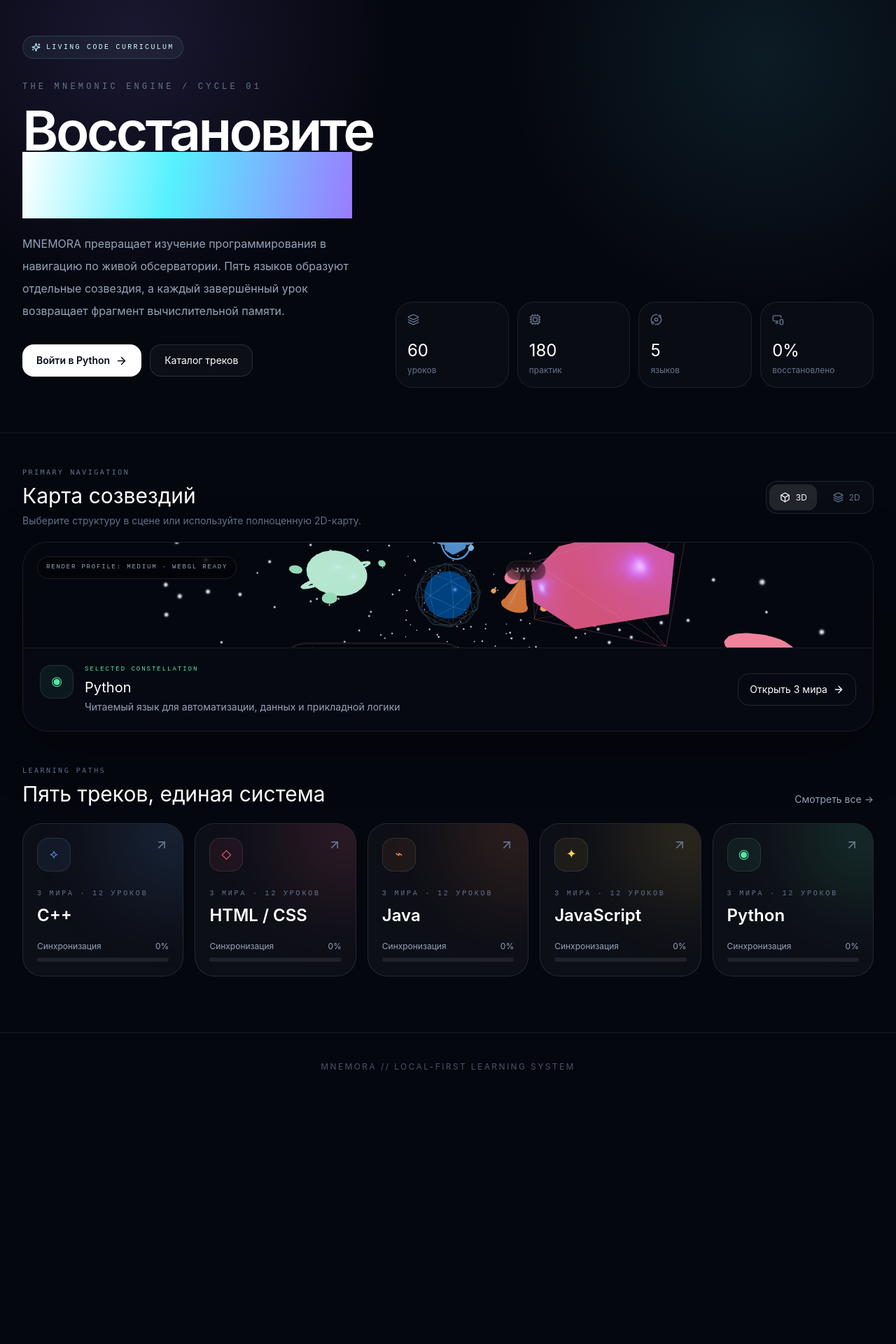
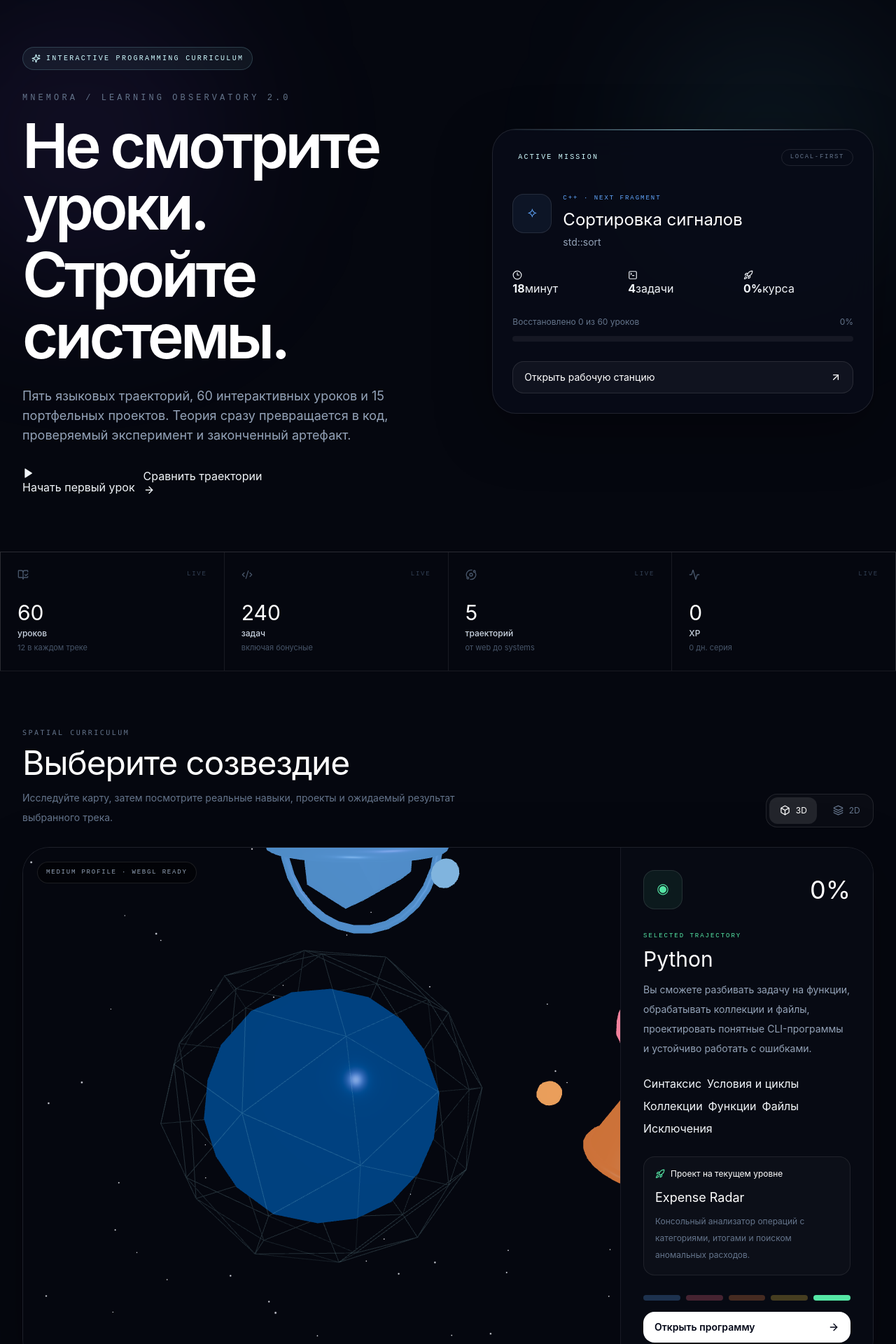
Before and after one commit to markofornoliak/MNEMORA, a React (Vite) app: page / in a window 1280 px wide. Shown: the part 80-2000 px from the top of the page at 70% size. Before the commit the page ends 1652 px from the top, so only its background shows below. Built offline with nearby package versions, Linux system fonts and the light colour scheme.

Commit message:
Redesign learning observatory home

```diff
--- a/src/pages/HomePage.tsx
+++ b/src/pages/HomePage.tsx
@@ -1,9 +1,26 @@
 import { Suspense, lazy, useMemo, useState } from 'react';
-import { ArrowRight, Box, Cpu, Layers3, MonitorSmartphone, Orbit, Sparkles } from 'lucide-react';
+import {
+  Activity,
+  ArrowRight,
+  ArrowUpRight,
+  BookOpenCheck,
+  Box,
+  CheckCircle2,
+  Clock3,
+  Code2,
+  Compass,
+  Cpu,
+  Layers3,
+  Orbit,
+  Play,
+  Rocket,
+  Sparkles,
+  TerminalSquare
+} from 'lucide-react';
 import { Link } from 'react-router-dom';
 import { FlatMap } from '../components/FlatMap';
+import { SceneBoundary } from '../components/SceneBoundary';
 import { SceneLoader } from '../components/SceneLoader';
-import { SceneBoundary } from '../components/SceneBoundary';
 import { TrackCard } from '../components/TrackCard';
 import { registry } from '../data/registry';
 import { getTrackProgress } from '../features/progress/progressStore';
@@ -22,56 +39,181 @@ export function HomePage() {
   const selected = registry.tracks.find((track) => track.id === selectedId) ?? registry.tracks[0];
   const completed = progress.completedLessons.length;
   const total = registry.lessons.length;
+  const totalTasks = registry.lessons.length * 4;
   const globalProgress = Math.round((completed / total) * 100);
-  const trackProgress = useMemo(() => Object.fromEntries(registry.tracks.map((track) => [track.id, getTrackProgress(track.id, registry.lessons, progress)])), [progress]);
+  const trackProgress = useMemo(
+    () => Object.fromEntries(registry.tracks.map((track) => [track.id, getTrackProgress(track.id, registry.lessons, progress)])),
+    [progress]
+  );
+  const nextLesson = registry.lessons.find((lesson) => !progress.completedLessons.includes(lesson.id)) ?? registry.lessons[0];
+  const nextTrack = registry.tracks.find((track) => track.id === nextLesson.trackId) ?? selected;
+  const selectedProgress = trackProgress[selected.id] ?? 0;
+  const projectIndex = selectedProgress < 34 ? 0 : selectedProgress < 67 ? 1 : 2;
+  const activeProject = selected.projects[projectIndex];
+
   const stats = [
-    { value: '60', label: 'уроков', icon: Layers3 },
-    { value: '180', label: 'практик', icon: Cpu },
-    { value: '5', label: 'языков', icon: Orbit },
-    { value: `${globalProgress}%`, label: 'восстановлено', icon: MonitorSmartphone }
+    { value: total, label: 'уроков', detail: '12 в каждом треке', icon: BookOpenCheck },
+    { value: totalTasks, label: 'задач', detail: 'включая бонусные', icon: Code2 },
+    { value: registry.tracks.length, label: 'траекторий', detail: 'от web до systems', icon: Orbit },
+    { value: progress.xp.toLocaleString('en-US'), label: 'XP', detail: `${progress.streak} дн. серия`, icon: Activity }
   ];
 
   return (
-    <div>
-      <section className="relative overflow-hidden border-b border-white/[0.08]">
-        <div className="pointer-events-none absolute inset-0 bg-[radial-gradient(circle_at_15%_10%,rgba(154,124,255,.14),transparent_30%),radial-gradient(circle_at_85%_15%,rgba(86,241,255,.09),transparent_30%)]" />
-        <div className="relative mx-auto grid max-w-[1500px] gap-8 px-4 py-10 md:px-8 lg:grid-cols-[0.82fr_1.18fr] lg:items-end lg:py-16">
-          <div className="pb-4">
-            <div className="inline-flex items-center gap-2 rounded-full border border-cyan-200/[0.15] bg-cyan-200/5 px-3 py-2 font-mono text-[10px] uppercase tracking-[0.23em] text-cyan-100"><Sparkles size={13} /> Living code curriculum</div>
-            <p className="mt-8 font-mono text-xs uppercase tracking-[0.35em] text-slate-500">The mnemonic engine / cycle 01</p>
-            <h1 className="mt-4 max-w-3xl font-display text-5xl font-semibold leading-[0.94] tracking-[-0.045em] text-white sm:text-6xl lg:text-[78px]">Восстановите<br /><span className="text-transparent [background:linear-gradient(100deg,#fff,#56f1ff_45%,#9a7cff)] bg-clip-text">память кода.</span></h1>
-            <p className="mt-7 max-w-xl text-base leading-8 text-slate-400">MNEMORA превращает изучение программирования в навигацию по живой обсерватории. Пять языков образуют отдельные созвездия, а каждый завершённый урок возвращает фрагмент вычислительной памяти.</p>
+    <div className="overflow-hidden">
+      <section className="relative border-b border-white/[0.08]">
+        <div className="hero-grid pointer-events-none absolute inset-0 opacity-60" />
+        <div className="pointer-events-none absolute -left-24 top-0 h-[420px] w-[420px] rounded-full bg-violet-500/10 blur-[120px]" />
+        <div className="pointer-events-none absolute right-0 top-10 h-[360px] w-[360px] rounded-full bg-cyan-300/[0.08] blur-[120px]" />
+
+        <div className="relative mx-auto grid max-w-[1500px] gap-8 px-4 py-10 md:px-8 lg:grid-cols-[1.08fr_.92fr] lg:items-center lg:py-20">
+          <div className="max-w-4xl">
+            <div className="inline-flex items-center gap-2 rounded-full border border-cyan-200/[0.18] bg-cyan-200/[0.06] px-3 py-2 font-mono text-[10px] uppercase tracking-[0.23em] text-cyan-100">
+              <Sparkles size={13} /> Interactive programming curriculum
+            </div>
+            <p className="mt-8 font-mono text-xs uppercase tracking-[0.34em] text-slate-500">MNEMORA / learning observatory 2.0</p>
+            <h1 className="mt-4 max-w-4xl font-display text-5xl font-semibold leading-[0.92] tracking-[-0.055em] text-white sm:text-7xl lg:text-[88px]">
+              Не смотрите уроки.
+              <span className="mt-2 block text-gradient">Стройте системы.</span>
+            </h1>
+            <p className="mt-7 max-w-2xl text-base leading-8 text-slate-400 md:text-lg">
+              Пять языковых траекторий, 60 интерактивных уроков и 15 портфельных проектов. Теория сразу превращается в код, проверяемый эксперимент и законченный артефакт.
+            </p>
             <div className="mt-8 flex flex-wrap gap-3">
-              <Link to={`/track/${selected.id}`} className="inline-flex items-center gap-2 rounded-2xl bg-white px-5 py-3 text-sm font-semibold text-slate-950 transition hover:bg-cyan-100">Войти в {selected.name}<ArrowRight size={17} /></Link>
-              <Link to="/tracks" className="inline-flex items-center gap-2 rounded-2xl border border-white/[0.12] bg-white/[0.035] px-5 py-3 text-sm text-white transition hover:bg-white/10">Каталог треков</Link>
+              <Link to={`/lesson/${nextLesson.id}`} className="primary-action">
+                <Play size={16} fill="currentColor" /> {completed ? 'Продолжить обучение' : 'Начать первый урок'}
+              </Link>
+              <Link to="/tracks" className="secondary-action">
+                Сравнить траектории <ArrowRight size={16} />
+              </Link>
             </div>
           </div>
-          <div className="grid grid-cols-2 gap-3 sm:grid-cols-4">
-            {stats.map(({ value, label, icon: Icon }) => <div key={label} className="rounded-3xl border border-white/[0.08] bg-white/[0.025] p-4"><Icon size={17} className="text-slate-500" /><p className="mt-5 font-display text-2xl text-white">{value}</p><p className="mt-1 text-xs text-slate-500">{label}</p></div>)}
-          </div>
+
+          <aside className="mission-console relative overflow-hidden rounded-[34px] border border-white/10 bg-[#080c18]/90 p-5 shadow-panel backdrop-blur-xl md:p-7">
+            <div className="absolute inset-x-0 top-0 h-px bg-gradient-to-r from-transparent via-cyan-200/70 to-transparent" />
+            <div className="flex items-center justify-between gap-4">
+              <div className="flex items-center gap-2 font-mono text-[10px] uppercase tracking-[0.22em] text-cyan-100">
+                <span className="status-dot" /> Active mission
+              </div>
+              <span className="rounded-full border border-white/10 px-3 py-1 font-mono text-[9px] uppercase tracking-[0.18em] text-slate-500">Local-first</span>
+            </div>
+
+            <div className="mt-10 flex items-start gap-4">
+              <span className="grid h-14 w-14 shrink-0 place-items-center rounded-2xl border border-white/10 font-mono text-xl" style={{ color: nextTrack.color, background: `${nextTrack.color}12` }}>{nextTrack.icon}</span>
+              <div className="min-w-0">
+                <p className="font-mono text-[9px] uppercase tracking-[0.22em]" style={{ color: nextTrack.color }}>{nextTrack.name} · next fragment</p>
+                <h2 className="mt-2 font-display text-2xl text-white">{nextLesson.title}</h2>
+                <p className="mt-1 text-sm leading-6 text-slate-400">{nextLesson.subtitle}</p>
+              </div>
+            </div>
+
+            <div className="mt-7 grid grid-cols-3 gap-2">
+              <div className="telemetry-cell"><Clock3 size={14} /><strong>{nextLesson.duration}</strong><span>минут</span></div>
+              <div className="telemetry-cell"><TerminalSquare size={14} /><strong>{nextLesson.tasks.length + 1}</strong><span>задачи</span></div>
+              <div className="telemetry-cell"><Rocket size={14} /><strong>{globalProgress}%</strong><span>курса</span></div>
+            </div>
+
+            <div className="mt-7">
+              <div className="flex justify-between text-xs text-slate-500"><span>Восстановлено {completed} из {total} уроков</span><span>{globalProgress}%</span></div>
+              <div className="mt-3 h-2 overflow-hidden rounded-full bg-white/[0.06]"><div className="h-full rounded-full bg-gradient-to-r from-cyan-300 via-blue-400 to-violet-400 transition-all" style={{ width: `${globalProgress}%` }} /></div>
+            </div>
+
+            <Link to={`/lesson/${nextLesson.id}`} className="mt-7 flex items-center justify-between rounded-2xl border border-white/10 bg-white/[0.04] px-4 py-3 text-sm text-white transition hover:border-cyan-200/30 hover:bg-cyan-200/[0.06]">
+              Открыть рабочую станцию <ArrowUpRight size={16} />
+            </Link>
+          </aside>
+        </div>
+
+        <div className="relative mx-auto grid max-w-[1500px] grid-cols-2 gap-px border-x border-t border-white/[0.08] bg-white/[0.08] md:grid-cols-4">
+          {stats.map(({ value, label, detail, icon: Icon }) => (
+            <div key={label} className="bg-[#05070f] p-5 md:p-6">
+              <div className="flex items-center justify-between"><Icon size={16} className="text-slate-600" /><span className="font-mono text-[9px] uppercase tracking-[0.2em] text-slate-700">Live</span></div>
+              <p className="mt-7 font-display text-3xl text-white">{value}</p>
+              <p className="mt-1 text-xs font-medium text-slate-300">{label}</p>
+              <p className="mt-1 text-[11px] text-slate-600">{detail}</p>
+            </div>
+          ))}
         </div>
       </section>
 
-      <section className="mx-auto max-w-[1500px] px-4 py-8 md:px-8 md:py-12">
-        <div className="mb-5 flex flex-wrap items-center justify-between gap-4">
-          <div><p className="eyebrow">Primary navigation</p><h2 className="mt-2 font-display text-3xl text-white">Карта созвездий</h2><p className="mt-2 text-sm text-slate-500">Выберите структуру в сцене или используйте полноценную 2D-карту.</p></div>
+      <section className="mx-auto max-w-[1500px] px-4 py-14 md:px-8 md:py-20">
+        <div className="mb-7 flex flex-wrap items-end justify-between gap-4">
+          <div>
+            <p className="eyebrow">Spatial curriculum</p>
+            <h2 className="mt-3 font-display text-4xl tracking-tight text-white md:text-5xl">Выберите созвездие</h2>
+            <p className="mt-3 max-w-2xl text-sm leading-7 text-slate-500">Исследуйте карту, затем посмотрите реальные навыки, проекты и ожидаемый результат выбранного трека.</p>
+          </div>
           <div className="flex items-center gap-2 rounded-2xl border border-white/10 bg-white/[0.025] p-1">
             <button type="button" onClick={() => profile.setMode('3d')} disabled={!profile.webgl} className={`mode-button ${profile.mode === '3d' ? 'mode-button-active' : ''}`}><Box size={15} /> 3D</button>
             <button type="button" onClick={() => profile.setMode('2d')} className={`mode-button ${profile.mode === '2d' ? 'mode-button-active' : ''}`}><Layers3 size={15} /> 2D</button>
           </div>
         </div>
-        <div className="relative overflow-hidden rounded-[36px] border border-white/10 bg-[#05070f] shadow-panel">
-          <div className="absolute left-5 top-5 z-20 rounded-full border border-white/10 bg-black/40 px-3 py-2 font-mono text-[9px] uppercase tracking-[0.2em] text-slate-400 backdrop-blur">Render profile: {profile.quality} · {profile.webgl ? 'WebGL ready' : 'WebGL unavailable'}</div>
-          {profile.mode === '3d' && profile.webgl ? <SceneBoundary onFallback={() => profile.setMode('2d')}><Suspense fallback={<SceneLoader />}><ObservatoryScene tracks={registry.tracks} quality={profile.quality} selectedId={selectedId} onSelect={setSelectedId} /></Suspense></SceneBoundary> : <FlatMap tracks={registry.tracks} selectedId={selectedId} onSelect={setSelectedId} />}
-          <div className="relative z-20 border-t border-white/[0.08] bg-[#070a13]/[0.92] p-5 backdrop-blur-xl md:flex md:items-center md:justify-between md:p-6">
-            <div className="flex items-start gap-4"><span className="grid h-12 w-12 place-items-center rounded-2xl border border-white/10 font-mono text-lg" style={{ color: selected.color, background: `${selected.color}12` }}>{selected.icon}</span><div><p className="font-mono text-[9px] uppercase tracking-[0.22em]" style={{ color: selected.color }}>Selected constellation</p><h3 className="mt-1 font-display text-xl text-white">{selected.name}</h3><p className="mt-1 text-sm text-slate-400">{selected.tagline}</p></div></div>
-            <Link to={`/track/${selected.id}`} className="mt-5 inline-flex items-center gap-2 rounded-2xl border border-white/[0.12] px-4 py-3 text-sm text-white transition hover:bg-white/10 md:mt-0">Открыть 3 мира <ArrowRight size={16} /></Link>
+
+        <div className="overflow-hidden rounded-[38px] border border-white/10 bg-[#050812] shadow-panel lg:grid lg:grid-cols-[minmax(0,1fr)_360px]">
+          <div className="relative min-h-[520px] border-b border-white/[0.08] lg:border-b-0 lg:border-r">
+            <div className="absolute left-5 top-5 z-20 rounded-full border border-white/10 bg-black/45 px-3 py-2 font-mono text-[9px] uppercase tracking-[0.2em] text-slate-400 backdrop-blur">
+              {profile.quality} profile · {profile.webgl ? 'WebGL ready' : '2D fallback'}
+            </div>
+            {profile.mode === '3d' && profile.webgl ? (
+              <SceneBoundary onFallback={() => profile.setMode('2d')}>
+                <Suspense fallback={<SceneLoader />}>
+                  <ObservatoryScene tracks={registry.tracks} quality={profile.quality} selectedId={selectedId} onSelect={setSelectedId} />
+                </Suspense>
+              </SceneBoundary>
+            ) : <FlatMap tracks={registry.tracks} selectedId={selectedId} onSelect={setSelectedId} />}
+          </div>
+
+          <div className="flex flex-col bg-[#070a13] p-6 md:p-8">
+            <div className="flex items-center justify-between gap-4">
+              <span className="grid h-14 w-14 place-items-center rounded-2xl border border-white/10 font-mono text-xl" style={{ color: selected.color, background: `${selected.color}12` }}>{selected.icon}</span>
+              <span className="font-display text-4xl text-white">{selectedProgress}%</span>
+            </div>
+            <p className="mt-8 font-mono text-[9px] uppercase tracking-[0.22em]" style={{ color: selected.color }}>Selected trajectory</p>
+            <h3 className="mt-2 font-display text-3xl text-white">{selected.name}</h3>
+            <p className="mt-3 text-sm leading-7 text-slate-400">{selected.outcome}</p>
+
+            <div className="mt-6 flex flex-wrap gap-2">
+              {selected.skills.slice(0, 6).map((skill) => <span key={skill} className="skill-chip">{skill}</span>)}
+            </div>
+
+            <div className="mt-7 rounded-2xl border border-white/[0.08] bg-white/[0.025] p-4">
+              <div className="flex items-center gap-2 text-xs text-white"><Rocket size={14} style={{ color: selected.color }} /> Проект на текущем уровне</div>
+              <p className="mt-3 font-display text-lg text-white">{activeProject.title}</p>
+              <p className="mt-2 text-xs leading-6 text-slate-500">{activeProject.summary}</p>
+            </div>
+
+            <div className="mt-auto pt-7">
+              <div className="mb-4 flex gap-2">
+                {registry.tracks.map((track) => <button key={track.id} type="button" aria-label={`Выбрать ${track.name}`} onClick={() => setSelectedId(track.id)} className={`h-2 flex-1 rounded-full transition ${track.id === selected.id ? 'opacity-100' : 'opacity-25 hover:opacity-60'}`} style={{ background: track.color }} />)}
+              </div>
+              <Link to={`/track/${selected.id}`} className="flex items-center justify-between rounded-2xl bg-white px-4 py-3 text-sm font-semibold text-slate-950 transition hover:bg-cyan-100">Открыть программу <ArrowRight size={16} /></Link>
+            </div>
           </div>
         </div>
       </section>
 
-      <section className="mx-auto max-w-[1500px] px-4 pb-20 md:px-8">
-        <div className="mb-6 flex items-end justify-between"><div><p className="eyebrow">Learning paths</p><h2 className="mt-2 font-display text-3xl text-white">Пять треков, единая система</h2></div><Link to="/tracks" className="hidden text-sm text-slate-400 hover:text-white sm:block">Смотреть все →</Link></div>
+      <section className="border-y border-white/[0.08] bg-white/[0.015]">
+        <div className="mx-auto max-w-[1500px] px-4 py-14 md:px-8 md:py-20">
+          <div className="flex flex-wrap items-end justify-between gap-5">
+            <div><p className="eyebrow">Portfolio layer</p><h2 className="mt-3 font-display text-4xl text-white md:text-5xl">Учитесь через результат</h2><p className="mt-3 max-w-2xl text-sm leading-7 text-slate-500">У каждого трека есть три проекта: первый закрепляет механику, второй соединяет темы, третий требует архитектурного решения.</p></div>
+            <div className="flex flex-wrap gap-2">{registry.tracks.map((track) => <button type="button" key={track.id} onClick={() => setSelectedId(track.id)} className={`track-filter ${track.id === selected.id ? 'track-filter-active' : ''}`} style={track.id === selected.id ? { borderColor: `${track.color}66`, color: track.color, background: `${track.color}0d` } : undefined}>{track.shortName}</button>)}</div>
+          </div>
+
+          <div className="mt-9 grid gap-4 lg:grid-cols-3">
+            {selected.projects.map((project, index) => (
+              <article key={project.id} className="project-card group">
+                <div className="flex items-center justify-between"><span className="font-mono text-[10px] uppercase tracking-[0.22em]" style={{ color: selected.color }}>Project {String(index + 1).padStart(2, '0')}</span><span className="text-[10px] text-slate-600">{project.duration}</span></div>
+                <h3 className="mt-7 font-display text-2xl text-white">{project.title}</h3>
+                <p className="mt-3 min-h-20 text-sm leading-7 text-slate-400">{project.summary}</p>
+                <ul className="mt-6 space-y-3">{project.deliverables.map((item) => <li key={item} className="flex gap-2 text-xs leading-5 text-slate-500"><CheckCircle2 size={14} className="mt-0.5 shrink-0" style={{ color: selected.color }} />{item}</li>)}</ul>
+                <div className="mt-7 flex items-center justify-between border-t border-white/[0.08] pt-4"><span className="font-mono text-[9px] uppercase tracking-[0.2em] text-slate-600">{project.difficulty}</span><Compass size={16} className="text-slate-600 transition group-hover:text-white" /></div>
+              </article>
+            ))}
+          </div>
+        </div>
+      </section>
+
+      <section className="mx-auto max-w-[1500px] px-4 py-14 pb-24 md:px-8 md:py-20">
+        <div className="mb-7 flex items-end justify-between"><div><p className="eyebrow">All trajectories</p><h2 className="mt-3 font-display text-4xl text-white">Пять способов войти в разработку</h2></div><Link to="/tracks" className="hidden text-sm text-slate-400 transition hover:text-white sm:block">Полное сравнение →</Link></div>
         <div className="grid gap-4 md:grid-cols-2 xl:grid-cols-5">{registry.tracks.map((track) => <TrackCard key={track.id} track={track} progress={trackProgress[track.id] ?? 0} compact />)}</div>
       </section>
     </div>
```
